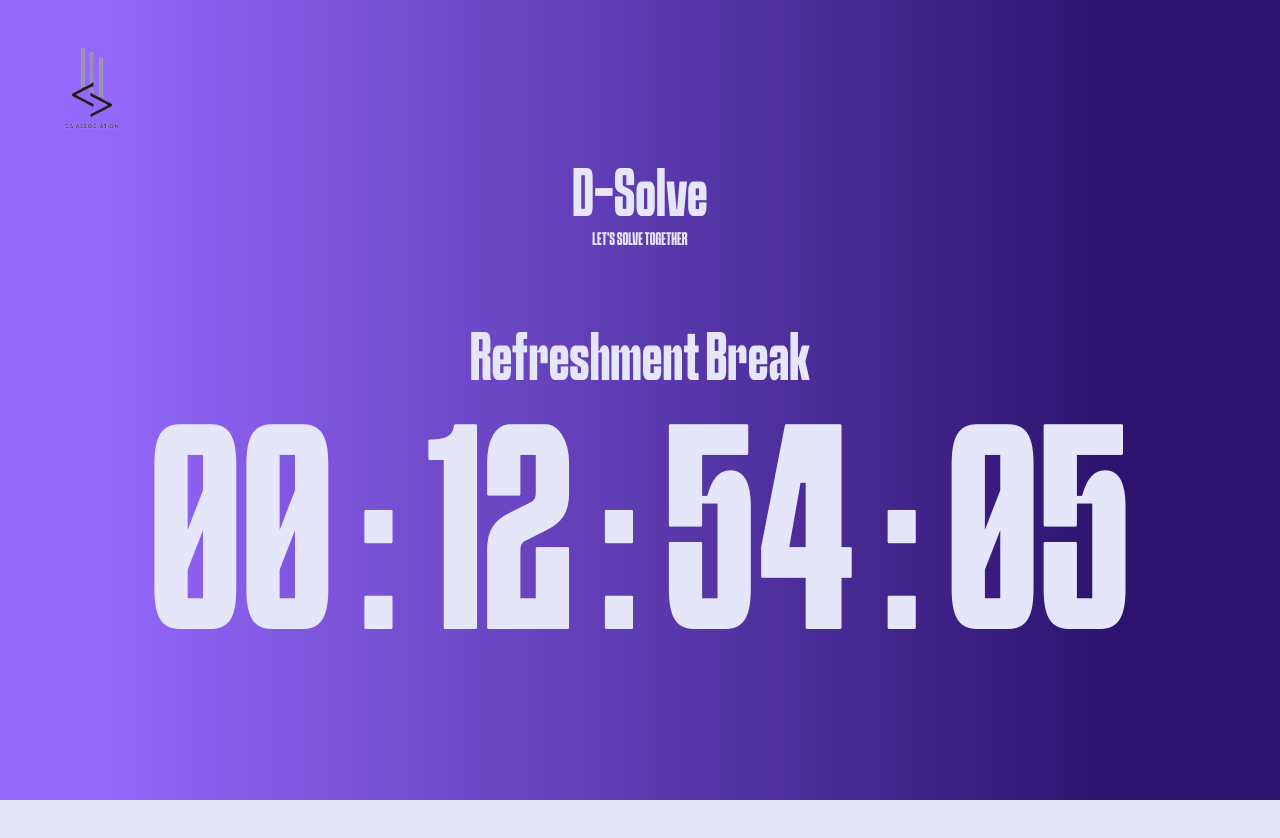
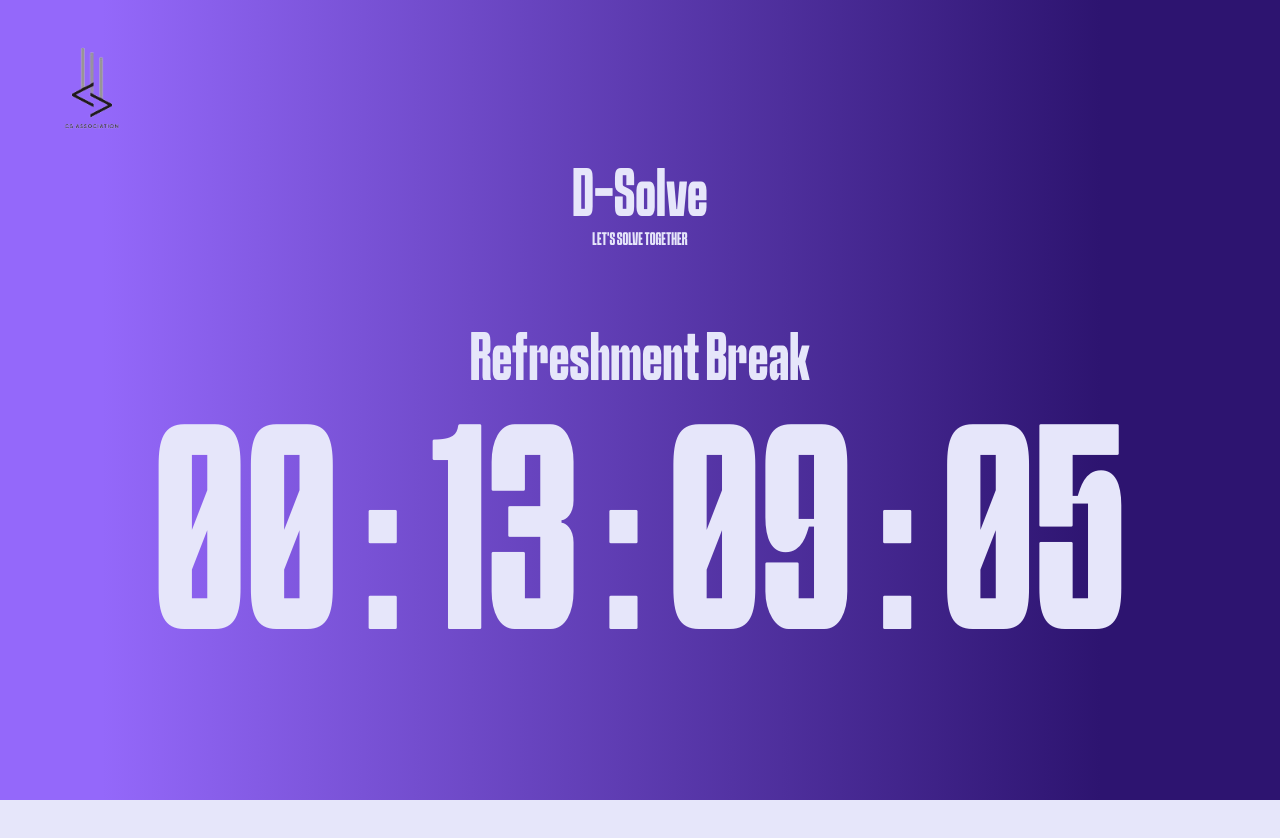
Before and after one commit to MohamedIrfanAM/d-solve-timer, a React (Vite) app: page / in a window 1280 px wide. Shown: the top 838 px of the page. Built offline with nearby package versions, Linux system fonts and the light colour scheme.

Commit message:
refreshment break

```diff
--- a/src/pages/Countdown.jsx
+++ b/src/pages/Countdown.jsx
@@ -19,7 +19,7 @@ function Countdown() {
   }, []);
 
   function calculateTimeLeft() {
-    const difference = +new Date("2024-04-05T17:00:00") - +new Date();
+    const difference = +new Date("2024-04-05T17:15:00") - +new Date();
     let timeLeft = {};
 
     if (difference > 0) {
```
